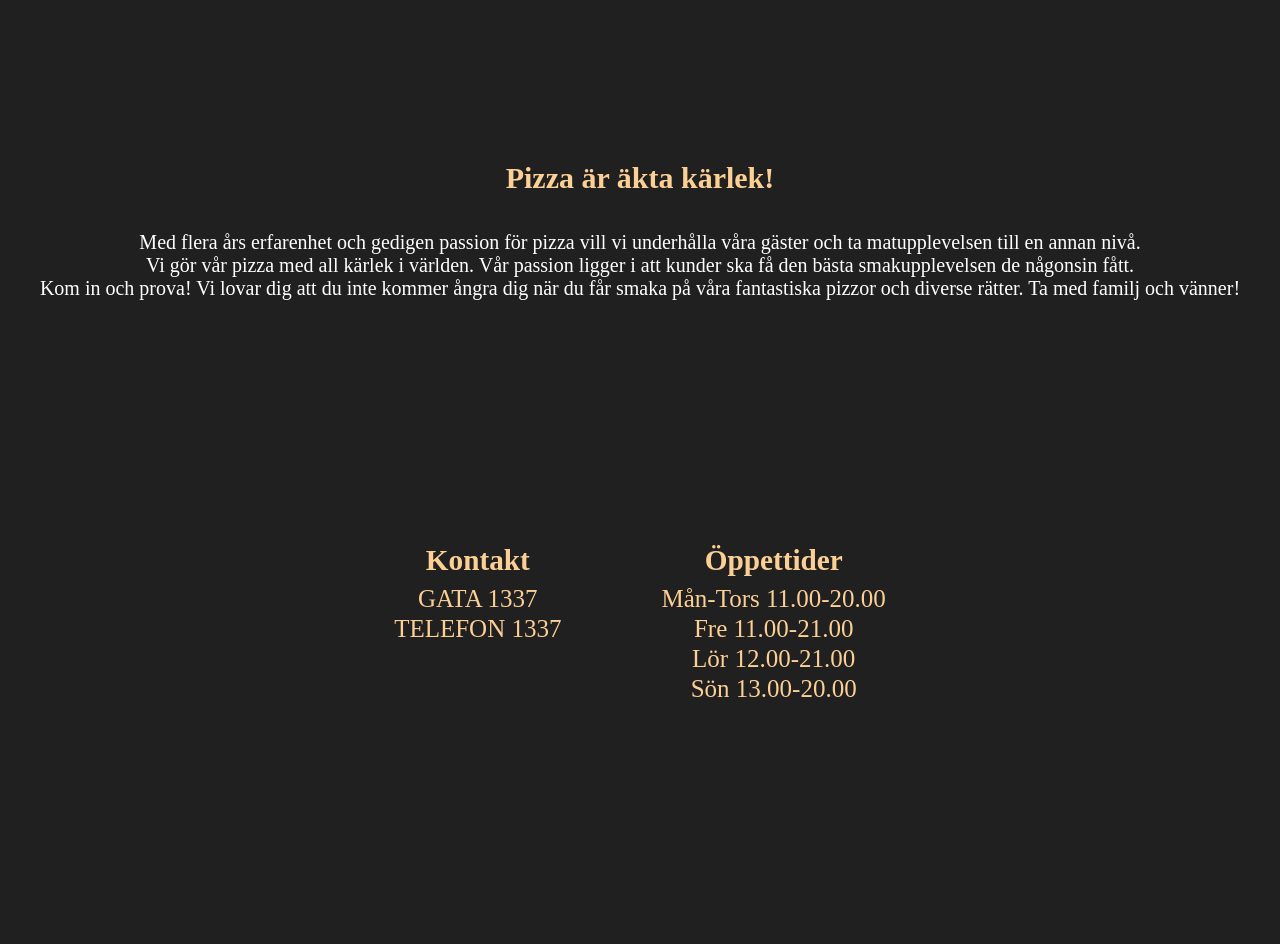
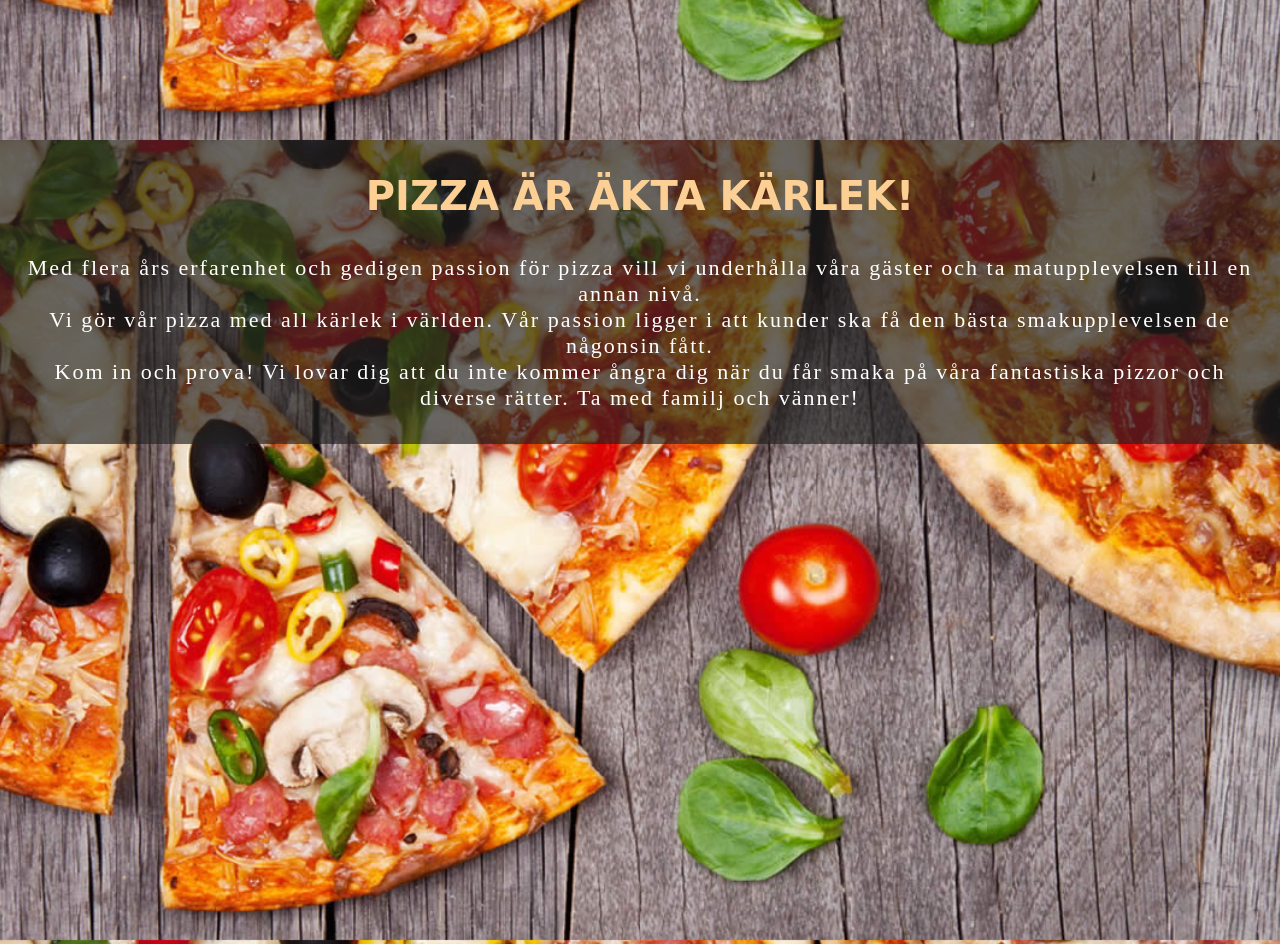
Before and after one commit to j-ella/j-ella.github.io, a plain HTML site: page Uppg2/start.html in a window 1280 px wide. Shown: the part 660-1604 px from the top of the page. Before the commit the page ends 1374 px from the top, so only its background shows below. Drawn offline with Linux system fonts and the light colour scheme; a web font is replaced by a local one.

Commit message:
Uppg2 klar

```diff
--- a/Uppg2/css/menustyle.css
+++ b/Uppg2/css/menustyle.css
@@ -8,6 +8,7 @@
   .background {
   background-color: #202020;
   }
+
 
   header {
 	 background-color: #202020;
@@ -27,7 +28,6 @@ nav {
   z-index: 100;
   left: 0;
   width: 100%;
-
   }
 
   nav ul {
@@ -87,11 +87,13 @@ nav li a:hover {
   table {
 	width:100%;
   }
+
   table, th, td {
 	border-top: 3px solid #fccf95;
 	border-bottom: 3px solid #fccf95;
 	border-collapse: collapse;
   }
+
   th, td {
 	padding: 15px;
 	text-align: left;
@@ -104,17 +106,19 @@ nav li a:hover {
   flex-flow: row nowrap;
   justify-content: center;
   background-color: #202020;
-      height: auto;
   }
 
   footer ul {
+  padding-top: 70px;
   color: #fccf95;
   margin: 10px 50px;
   text-align: center;
   line-height: 1.2;
   list-style: none;
   font-family: 'Big Shoulders Text';
+  font-weight: 200;
   font-size: 25px;
+  letter-spacing: 2px;
   }
 
   footer li h3 {
--- a/Uppg2/css/style.css
+++ b/Uppg2/css/style.css
@@ -4,7 +4,6 @@
     padding: 0;
     box-sizing: border-box;
   }
-
 
   h1 {
     color: #fccf95;
@@ -16,6 +15,14 @@
     background-repeat: no-repeat;
     background-size: 100%;
     background-color: #202020;
+  }
+
+  .parallax {
+    background-image: url("/Uppg2/pizza.jpg");
+    background-attachment: fixed;
+    background-position: center;
+    background-repeat: no-repeat;
+    background-size: cover;
   }
 
   header {
@@ -63,51 +70,55 @@
     color: #F7F6F3;
   }
 
-
   article.logo{
     text-align: center;
     background-color: #202020;
     color: #fccf95;
     padding: 15px;
-      font-size: 50px;
+    font-size: 60px;
     font-family: 'Big Shoulders Text', cursive;
   }
 
   article.alt {
     margin-top: 600px;
-      margin-bottom: 200px;
-      background-color: #202020;
+    margin-bottom: 500px;
+    background-color: #202020a9;
     color: #ffffff;
     text-align: center;
     padding: 15px;
   }
 
   .alt h1{
-      font-size: 30px;
+    font-size: 40px;
+    font-family: 'Big Shoulders Text', cursive;
+    text-transform: uppercase;
   }
 
   .alt p{
-    font-size: 20px;
+    font-size: 22px;
+    font-family: 'Big Shoulders Text';
+    letter-spacing: 2px;
+
 }
-
-
 
   footer {
     display: flex;
     flex-flow: row nowrap;
     justify-content: center;
     background-color: #202020;
-      height: auto;
   }
 
   footer ul {
+    padding-top: 50px;
     color: #fccf95;
     margin: 10px 50px;
     text-align: center;
     line-height: 1.2;
     list-style: none;
     font-family: 'Big Shoulders Text';
+    font-weight: 200;
     font-size: 25px;
+    letter-spacing: 2px;
   }
 
   footer li h3 {
--- a/Uppg2/start.html
+++ b/Uppg2/start.html
@@ -3,24 +3,19 @@
 <head>
 	<title>ELLAS PIZZERIA</title>
 	<meta charset="UTF-8">
-	 <head>
-      <meta charset="utf-8">
-      <meta http-equiv="X-UA-Compatible" content="IE=edge,chrome=1">
+	<head>
+    <meta charset="utf-8">
+    <meta http-equiv="X-UA-Compatible" content="IE=edge,chrome=1">
 
-      <meta name="description" content="">
-      <meta name="author" content="">
-
-
-
-	<!-- CSS -->
+    <meta name="description" content="">
+    <meta name="author" content="">
 
 	<link href="/Uppg2/css/style.css" rel="stylesheet">
 
 
-	<!-- Media Query -->
-	<meta content="width=device-width, initial-scale=1.0" name="viewport">
 </head>
-<body class="backgroundImage">
+
+<body class="parallax">
 	<header>
 			<nav>
 				<ul>
@@ -34,9 +29,11 @@
 				</ul>
 			</nav>
 	</header>
+
 	<article class="logo">
 		<h4>ELLAS PIZZERIA</h4>
 	</article>
+
 	<article class="alt">
 		<br>
 		<h1>Pizza är äkta kärlek!</h1>
@@ -56,7 +53,7 @@
 					<li>GATA 1337</li>
 					<li>TELEFON 1337</li>
 				</ul>
-				<ul class="">
+				<ul>
 					<li>
 						<h3>Öppettider</h3>
 					</li>
@@ -66,5 +63,8 @@
 					<li>Sön 13.00-20.00</li>
 				</ul>
 	</footer>
+
+	<meta content="width=device-width, initial-scale=1.0" name="viewport">
+
 </body>
 </html>
```
Lines whose indentation alone changed are shown as unchanged.
